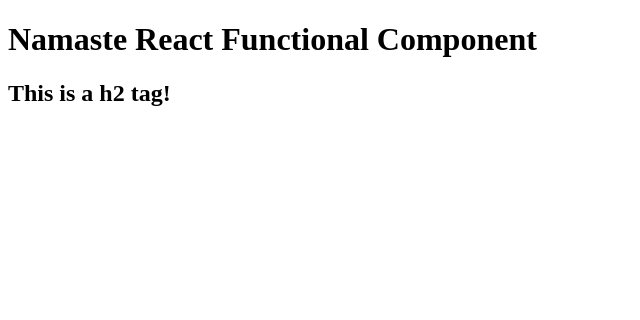
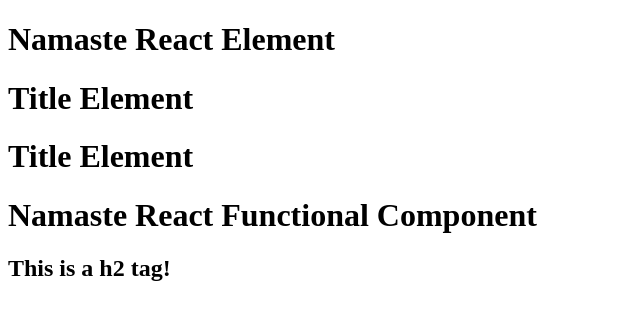
Before and after one commit to Deepak-Urs/namaste-react, a React (Vite) app: page / in a window 1280 px wide. Shown: the top 320 px of the page, without its empty margins (0-640 px from the left). Built offline with nearby package versions, Linux system fonts and the light colour scheme.

Commit message:
Component Composition

```diff
--- a/App.js
+++ b/App.js
@@ -25,12 +25,26 @@ import ReactDOM from "react-dom/client"
 
 // React element / JSX
 const heading = (
-    <h1 title="id">Namaste Javascript</h1>
+    <h1 title="id">Namaste React Element</h1>
+)
+
+// React element / JSX
+const Title = () => (
+    <h1 title="id"> Title Element</h1>
 )
 
 // React Component
+// Component compoition done below
 const HeaderComponent = () => {
-    return (<div><h1>Namaste React Functional Component</h1><h2>This is a h2 tag!</h2></div>);
+    return (
+    <div>
+        {heading}
+        <Title />
+        {Title()}
+        <h1>Namaste React Functional Component</h1>
+        <h2>This is a h2 tag!</h2>
+    </div>
+    );
 }
 
 console.log('heading', heading);
```
